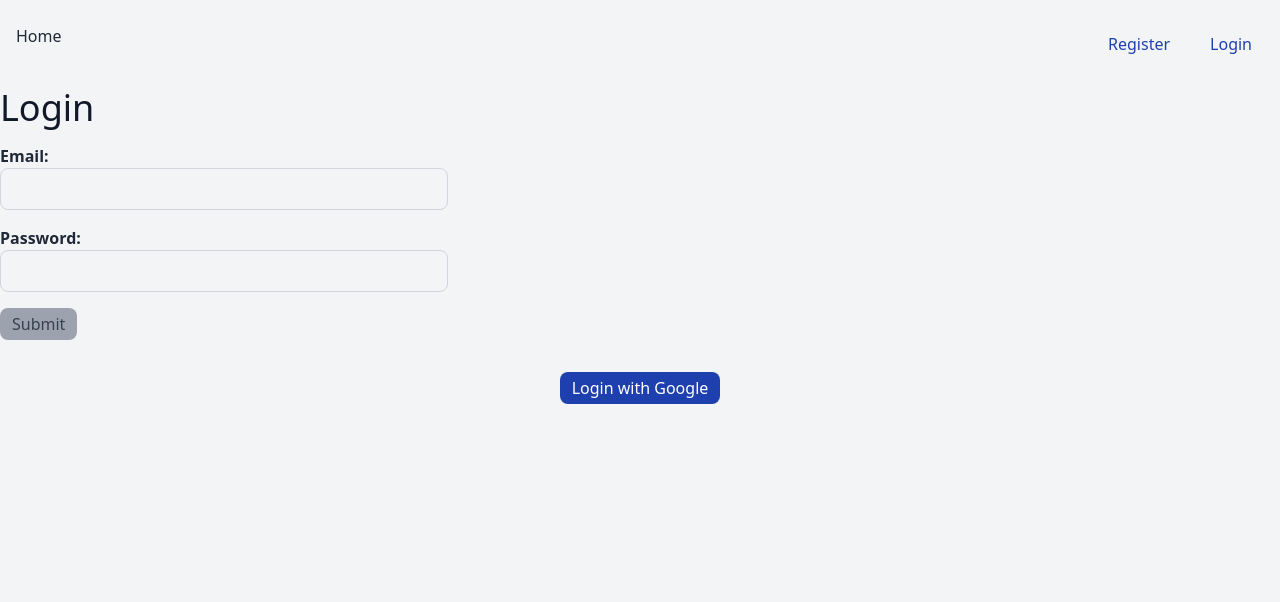
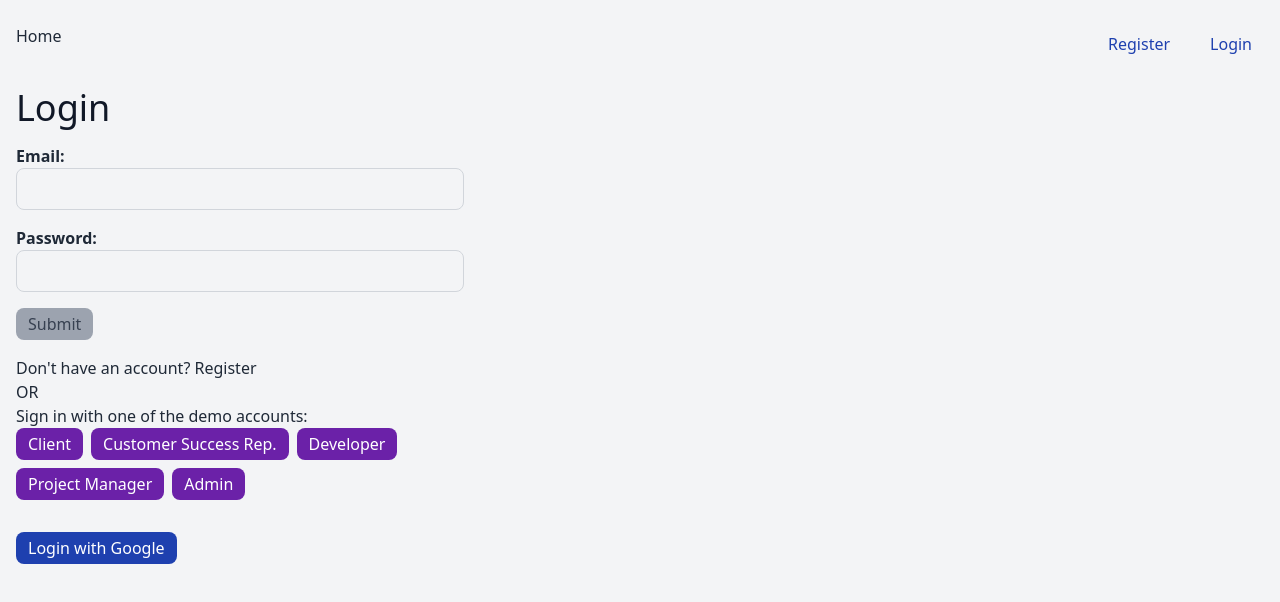
Before and after one commit to lifeanddoodles/issue-tracking, a React (Vite) app in the folder frontend/: page /login in a window 1280 px wide. Shown: the top 602 px of the page. Built offline with nearby package versions, Linux system fonts and the light colour scheme.

Commit message:
Login as demo users

```diff
--- a/frontend/src/components/InternalLink/index.tsx
+++ b/frontend/src/components/InternalLink/index.tsx
@@ -12,7 +12,7 @@ const InternalLink = ({
   ...props
 }: {
   to: string;
-  className: string;
+  className?: string;
   children: React.ReactNode;
   variant?: ButtonVariant;
   ariaLabel?: string;
--- a/frontend/src/layout/GuestPageWrapper/index.tsx
+++ b/frontend/src/layout/GuestPageWrapper/index.tsx
@@ -5,7 +5,7 @@ const GuestPageWrapper = () => {
   const { user } = useAuthContext();
 
   return !user ? (
-    <main className="w-full h-full pb-24 md:pb-2">
+    <main className="w-full h-full px-4 pb-24 md:pb-2">
       <Outlet />
     </main>
   ) : (
--- a/frontend/src/pages/Home/index.tsx
+++ b/frontend/src/pages/Home/index.tsx
@@ -1,5 +1,25 @@
+import InternalLink from "../../components/InternalLink";
+
 const Home = () => {
-  return <h1 className="text-3xl font-bold underline">Login or Register</h1>;
+  return (
+    <>
+      <h1 className="text-3xl font-bold underline">Welcome</h1>
+      <p>
+        Bug tracking web application created with the{" "}
+        <abbr title="MongoDB, Express, React, Node">MERN</abbr> stack.
+      </p>
+      <p>
+        Includes user-level and role-level security and access control for
+        creating, updating, and assigning tickets.
+      </p>
+      <p>
+        Composed a responsive front-end design using HTML5, and Tailwind CSS.
+      </p>
+      <InternalLink to="/login" variant="primary">
+        Try it now!
+      </InternalLink>
+    </>
+  );
 };
 
 export default Home;
--- a/frontend/src/pages/auth/Login/GoogleLoginButton.tsx
+++ b/frontend/src/pages/auth/Login/GoogleLoginButton.tsx
@@ -4,7 +4,7 @@ import { getVariantClasses } from "../../../utils";
 const GoogleLoginButton = () => {
   return (
     <a
-      className={`block mx-auto max-w-fit ${getVariantClasses("primary")}`}
+      className={`block max-w-fit ${getVariantClasses("primary")}`}
       href={GOOGLE_AUTH_BASE_API_URL}
     >
       Login with Google
--- a/frontend/src/pages/auth/Login/index.tsx
+++ b/frontend/src/pages/auth/Login/index.tsx
@@ -1,5 +1,6 @@
 import { useEffect, useMemo, useState } from "react";
-import { useNavigate } from "react-router-dom";
+import { Link, useNavigate } from "react-router-dom";
+import { DepartmentTeam, UserRole } from "../../../../../shared/interfaces";
 import Button from "../../../components/Button";
 import Form from "../../../components/Form";
 import Heading from "../../../components/Heading";
@@ -7,6 +8,7 @@ import { EmailInput, PasswordInput } from "../../../components/Input";
 import { useAuthContext } from "../../../context/AuthProvider";
 import useValidation from "../../../hooks/useValidation";
 import { FormField } from "../../../interfaces";
+import Row from "../../../layout/Row";
 import { LOGIN_API_URL, getLoginUserOptions } from "../../../routes";
 import GoogleLoginButton from "./GoogleLoginButton";
 
@@ -71,6 +73,49 @@ const Login = () => {
     });
   };
 
+  const getDemoUserCredentials = (
+    role: UserRole,
+    department?: DepartmentTeam
+  ) => {
+    switch (role) {
+      case UserRole.ADMIN:
+        return {
+          email: import.meta.env.VITE_ADMIN_EMAIL,
+          password: import.meta.env.VITE_ADMIN_PASSWORD,
+        };
+      case UserRole.STAFF:
+        return {
+          email:
+            department === DepartmentTeam.MANAGEMENT
+              ? import.meta.env.VITE_PM_EMAIL
+              : department === DepartmentTeam.DEVELOPMENT
+              ? import.meta.env.VITE_DEV_EMAIL
+              : import.meta.env.VITE_CS_EMAIL,
+          password:
+            department === DepartmentTeam.MANAGEMENT
+              ? import.meta.env.VITE_PM_PASSWORD
+              : department === DepartmentTeam.DEVELOPMENT
+              ? import.meta.env.VITE_DEV_PASSWORD
+              : import.meta.env.VITE_CS_PASSWORD,
+        };
+      case UserRole.CLIENT:
+      default:
+        return {
+          email: import.meta.env.VITE_CLIENT_EMAIL,
+          password: import.meta.env.VITE_CLIENT_PASSWORD,
+        };
+    }
+  };
+
+  const handleLoginAsDemo = (role: UserRole, department?: DepartmentTeam) => {
+    const credentials = getDemoUserCredentials(role, department);
+
+    const options = getLoginUserOptions(
+      credentials as { email: string; password: string }
+    );
+    authUserReq!(LOGIN_API_URL, options);
+  };
+
   const handleSubmit = (e: React.FormEvent<HTMLFormElement>) => {
     e.preventDefault();
 
@@ -100,10 +145,62 @@ const Login = () => {
             setErrors={setErrors}
           />
         ))}
-        <Button type="submit" disabled={disableSubmit}>
+        <Button type="submit" disabled={disableSubmit} className="mb-4">
           Submit
         </Button>
         {error && <p className="mt-4 text-red-500">{error?.message}</p>}
+        {/* TODO: Add forgot password functionality
+         <p>
+          Forgot your password? <Link to="/forgot-password">Reset</Link>
+        </p> */}
+        <p>
+          Don't have an account? <Link to="/register">Register</Link>
+        </p>
+        <p>OR</p>
+        <p>Sign in with one of the demo accounts:</p>
+        <Row className="gap-2 flex-wrap flex-row">
+          <Button
+            className="flex-grow-0 flex-shrink-1"
+            variant="secondary"
+            onClick={() => handleLoginAsDemo(UserRole.CLIENT)}
+          >
+            Client
+          </Button>
+          <Button
+            className="flex-grow-0 flex-shrink-1"
+            variant="secondary"
+            onClick={() =>
+              handleLoginAsDemo(UserRole.STAFF, DepartmentTeam.CUSTOMER_SUCCESS)
+            }
+          >
+            Customer Success Rep.
+          </Button>
+          <Button
+            className="flex-grow-0 flex-shrink-1"
+            variant="secondary"
+            onClick={() =>
+              handleLoginAsDemo(UserRole.STAFF, DepartmentTeam.DEVELOPMENT)
+            }
+          >
+            Developer
+          </Button>
+          <Button
+            className="flex-grow-0 flex-shrink-1"
+            variant="secondary"
+            onClick={() =>
+              handleLoginAsDemo(UserRole.STAFF, DepartmentTeam.MANAGEMENT)
+            }
+          >
+            Project Manager
+          </Button>
+          <Button
+            className="flex-grow-0 flex-shrink-1"
+            variant="secondary"
+            onClick={() => handleLoginAsDemo(UserRole.ADMIN)}
+          >
+            Admin
+          </Button>
+        </Row>
       </Form>
       <GoogleLoginButton />
     </>
```
Also changed, not shown: 1 other file (tests, documents, lock files or other folders).
